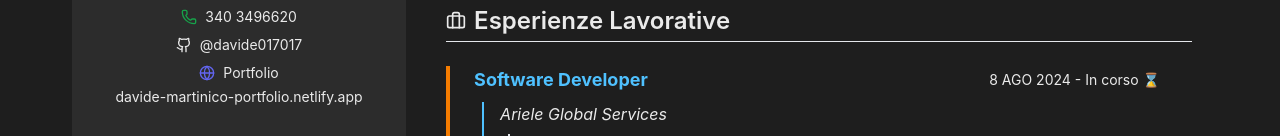
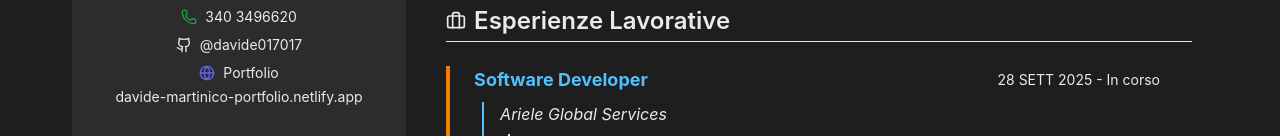
Before and after one commit to davide017017/MyCv-React-Public, a React (Vite) app: page / in a window 1280 px wide. Shown: the part 648-784 px from the top of the page. Built offline with nearby package versions, Linux system fonts and the light colour scheme.

Commit message:
dav 16/04

```diff
--- a/src/data/cvData.ts
+++ b/src/data/cvData.ts
@@ -47,7 +47,7 @@ export const cvData: CvData = {
     {
       role: 'Software Developer',
       company: 'Ariele Global Services',
-      date: '8 AGO 2024 - In corso ⌛',
+      date: '28 SETT 2025 - In corso ',
       duties: [
         'Sviluppo full stack di applicazioni web dalla progettazione al deploy',
         'Integrazione API REST e gestione di flussi dati complessi',
```
Also changed, not shown: 2 other files (tests, documents, lock files or other folders).
